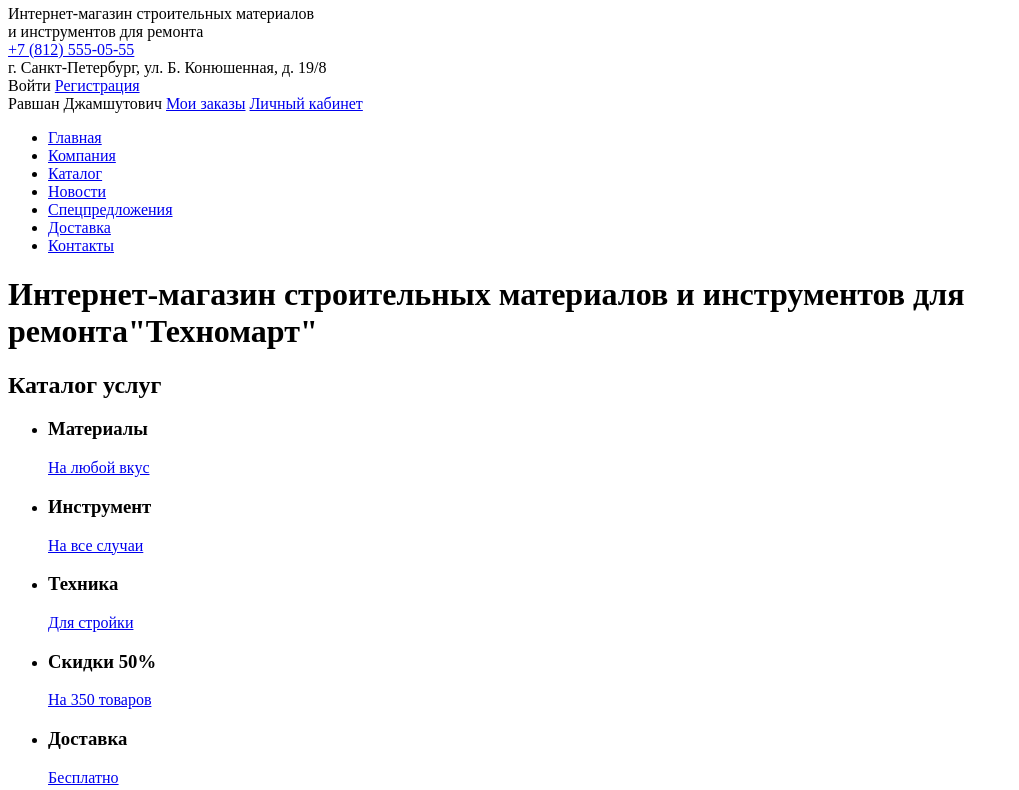
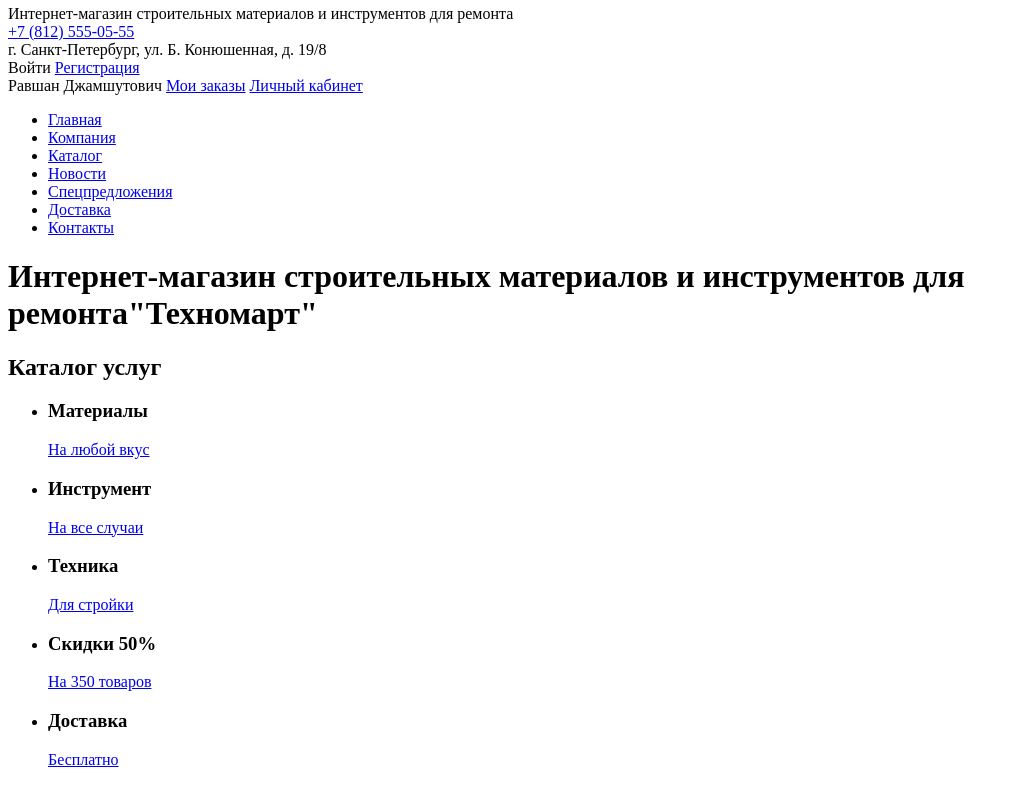
Before and after one commit to Ostin63/661093-technomart, a plain HTML site: page index.html in a window 1280 px wide. Shown: the part 186-976 px from the top of the page, without its empty margins (0-1019 px from the left). Drawn offline with Linux system fonts and the light colour scheme.

Commit message:
br лишняя

```diff
--- a/index.html
+++ b/index.html
@@ -20,7 +20,7 @@
       <section class="middle-menu">
         <h2 class="visually-hidden">Контактная информация</h2>
         <div class="contact-phone">
-          <span class="function">Интернет-магазин строительных материалов<br> и инструментов для ремонта</span>
+          <span class="function">Интернет-магазин строительных материалов и инструментов для ремонта</span>
           <div class="contact-menu">
             <div class="phone">
               <a class="link" href="tel:+78125550555">+7 (812) 555-05-55</a>
```
